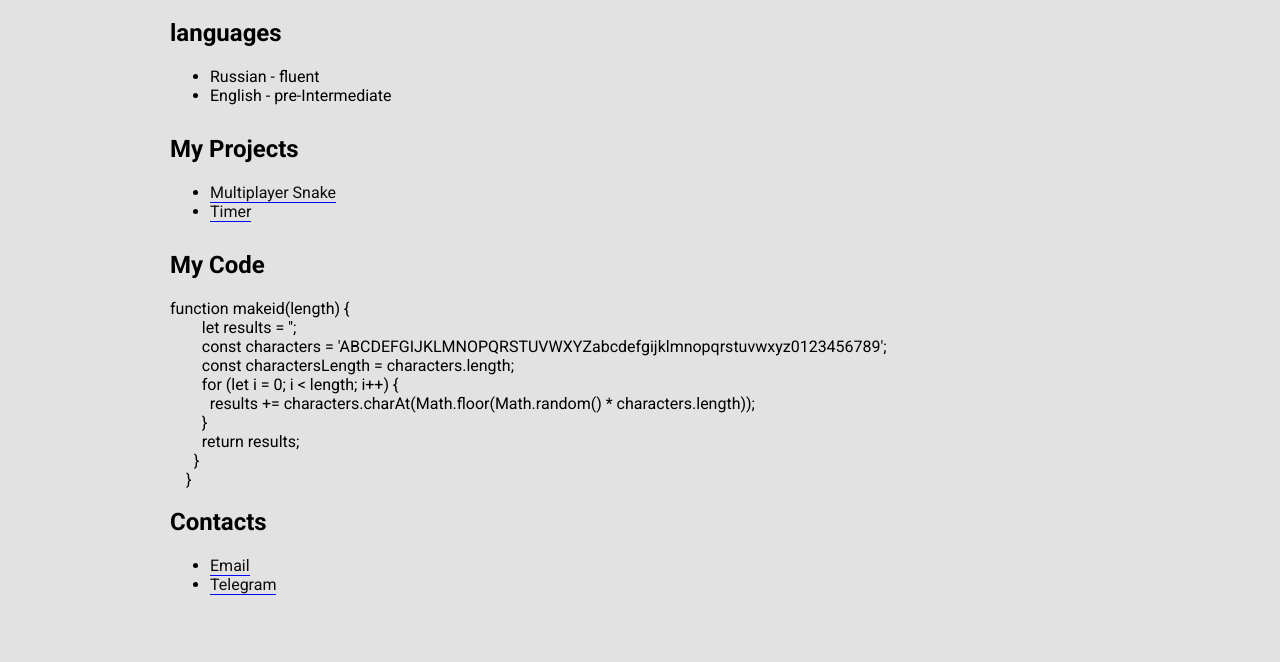
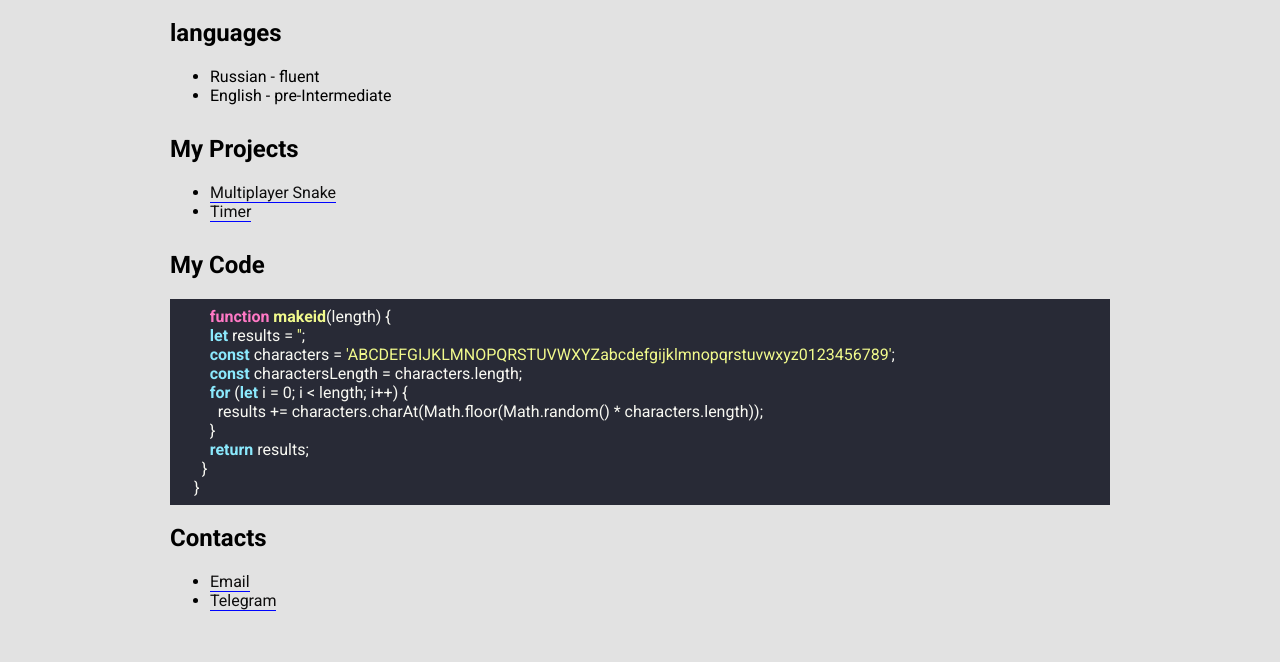
Before and after one commit to ikzsl/rsschool-cv, a plain HTML site: page index.html in a window 1280 px wide. Shown: the part 1371-2033 px from the top of the page. Drawn offline with Linux system fonts and the light colour scheme.

Commit message:
fix: edit code example

```diff
--- a/index.html
+++ b/index.html
@@ -104,16 +104,19 @@
       </ul>
 
       <h2>My Code</h2>
-      <pre>function makeid(length) {
-        let results = '';
-        const characters = 'ABCDEFGIJKLMNOPQRSTUVWXYZabcdefgijklmnopqrstuvwxyz0123456789';
-        const charactersLength = characters.length;
-        for (let i = 0; i < length; i++) {
-          results += characters.charAt(Math.floor(Math.random() * characters.length));
+
+      <pre class="hljs"
+        style="display: block; overflow-x: auto; padding: 0.5em; background: rgb(40, 42, 54); color: rgb(248, 248, 242);">        <span class="hljs-function"><span class="hljs-keyword" style="color: rgb(255, 121, 198); font-weight: 700;">function</span> <span class="hljs-title" style="color: rgb(241, 250, 140); font-weight: 700;">makeid</span>(<span class="hljs-params">length</span>) </span>{
+        <span class="hljs-keyword" style="color: rgb(139, 233, 253); font-weight: 700;">let</span> results = <span class="hljs-string" style="color: rgb(241, 250, 140);">''</span>;
+        <span class="hljs-keyword" style="color: rgb(139, 233, 253); font-weight: 700;">const</span> characters = <span class="hljs-string" style="color: rgb(241, 250, 140);">'ABCDEFGIJKLMNOPQRSTUVWXYZabcdefgijklmnopqrstuvwxyz0123456789'</span>;
+        <span class="hljs-keyword" style="color: rgb(139, 233, 253); font-weight: 700;">const</span> charactersLength = characters.length;
+        <span class="hljs-keyword" style="color: rgb(139, 233, 253); font-weight: 700;">for</span> (<span class="hljs-keyword" style="color: rgb(139, 233, 253); font-weight: 700;">let</span> i = <span class="hljs-number">0</span>; i &lt; length; i++) {
+          results += characters.charAt(<span class="hljs-built_in">Math</span>.floor(<span class="hljs-built_in">Math</span>.random() * characters.length));
         }
-        return results;
+        <span class="hljs-keyword" style="color: rgb(139, 233, 253); font-weight: 700;">return</span> results;
       }
     }</pre>
+
 
       <h2>Contacts</h2>
       <a id="contacts"></a>
```
